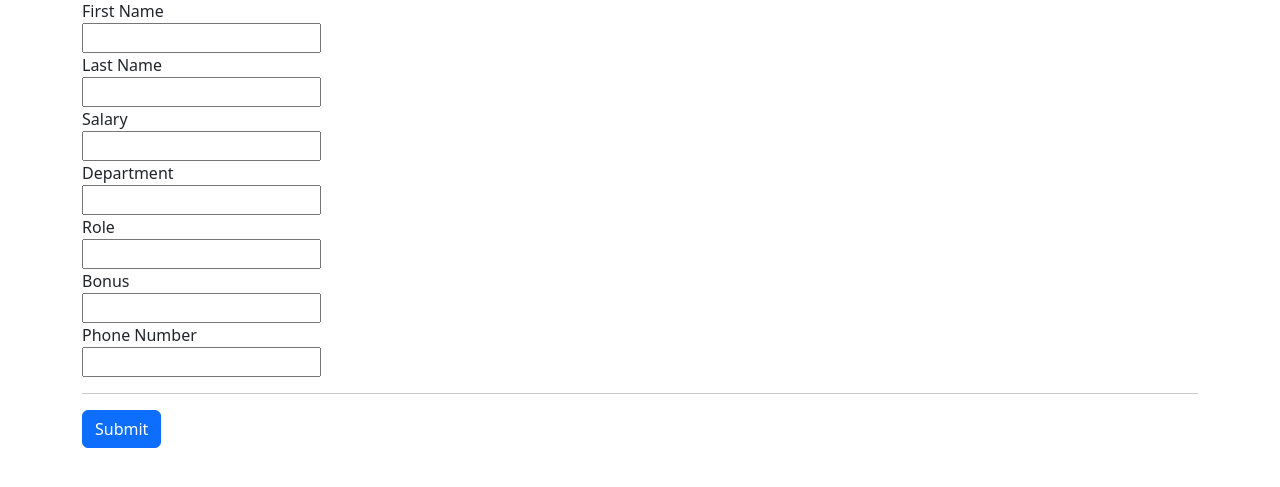
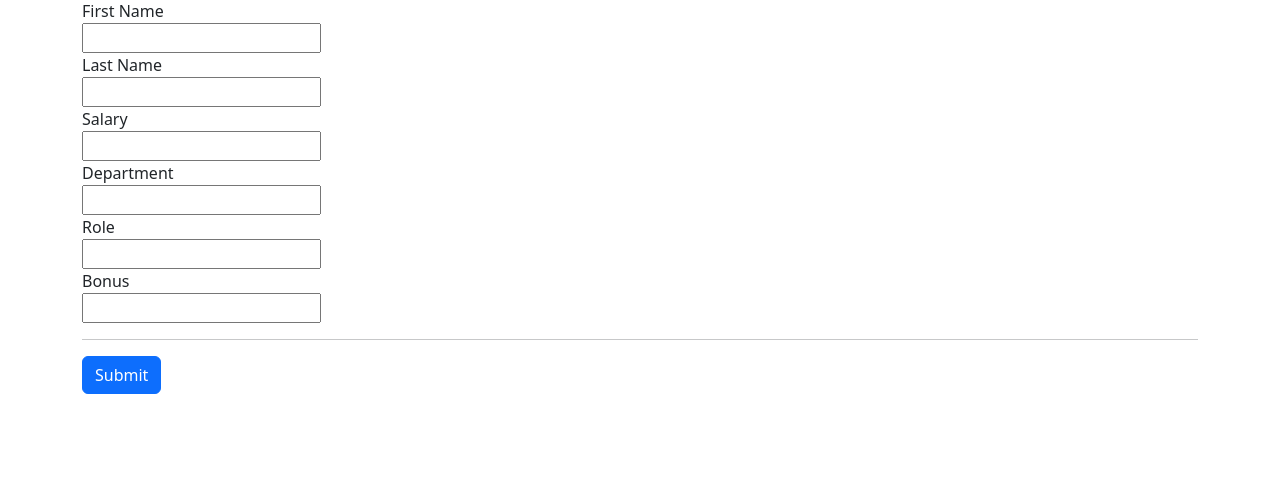
Before and after one commit to devsharifmahmud/DjangoCrudOperation, a Django app: page /add_emp in a window 1280 px wide. Shown: the part 82-569 px from the top of the page. Run offline with Django 5.2, Linux system fonts and the light colour scheme.

Commit message:
HTML file add

```diff
--- a/office_emp_proj/emp_app/templates/add_emp.html
+++ b/office_emp_proj/emp_app/templates/add_emp.html
@@ -25,8 +25,6 @@
         <input type="number" id="role" value="{{role}}"><br>
         <label for="bonus" >Bonus</label><br>
         <input type="number" id="bonus"  value="{{bonus}}"><br>
-        <label for="phone" >Phone Number</label><br>
-        <input type="number" id="phone" name="phone" value="{{phone}}"><br>
         <hr>
         <button type="submit" class="btn btn-primary">Submit</button>
     </form>
--- a/office_emp_proj/emp_app/views.py
+++ b/office_emp_proj/emp_app/views.py
@@ -16,7 +16,6 @@ def all_emp(request):
 
 def add_emp(request):
     if request.method == 'POST':
-        print("post")
         first_name = request.POST['first_name']
         last_name = request.POST['last_name']
         salary = int(request.POST['salary'])
```
